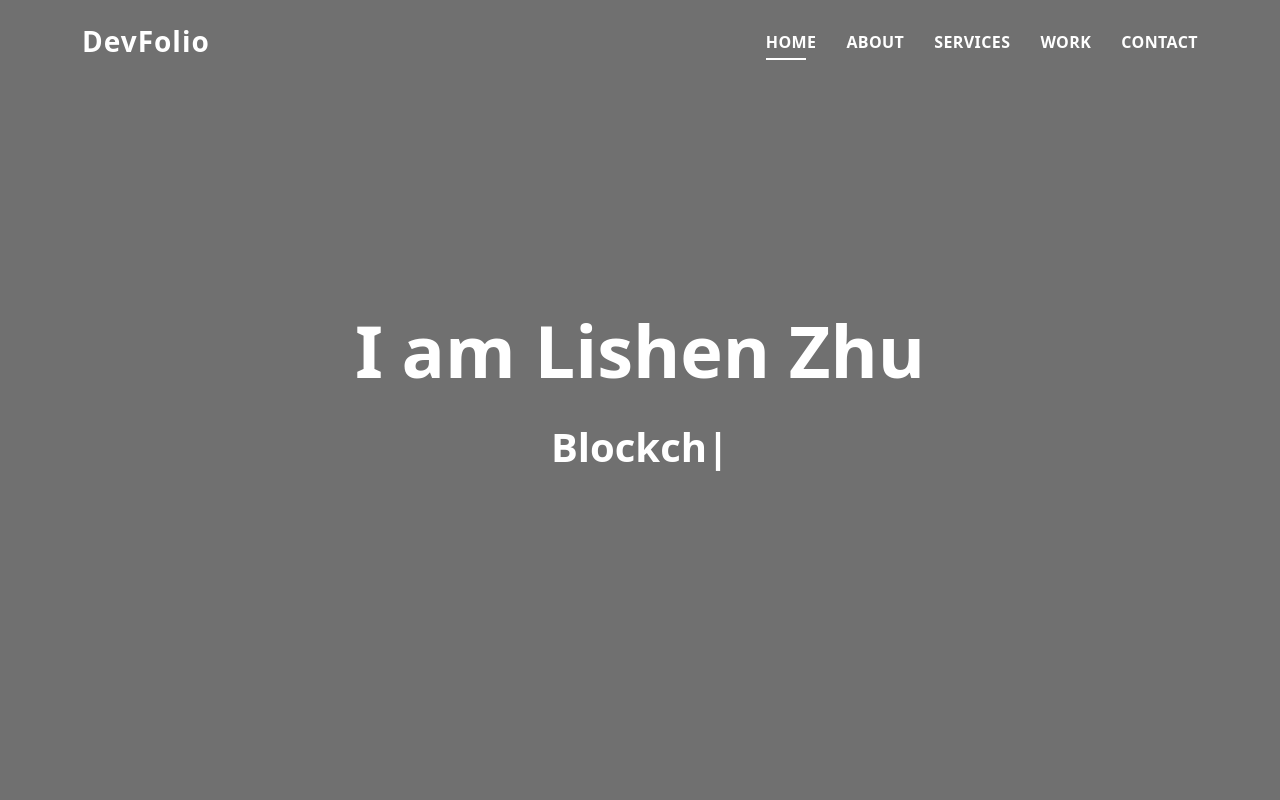
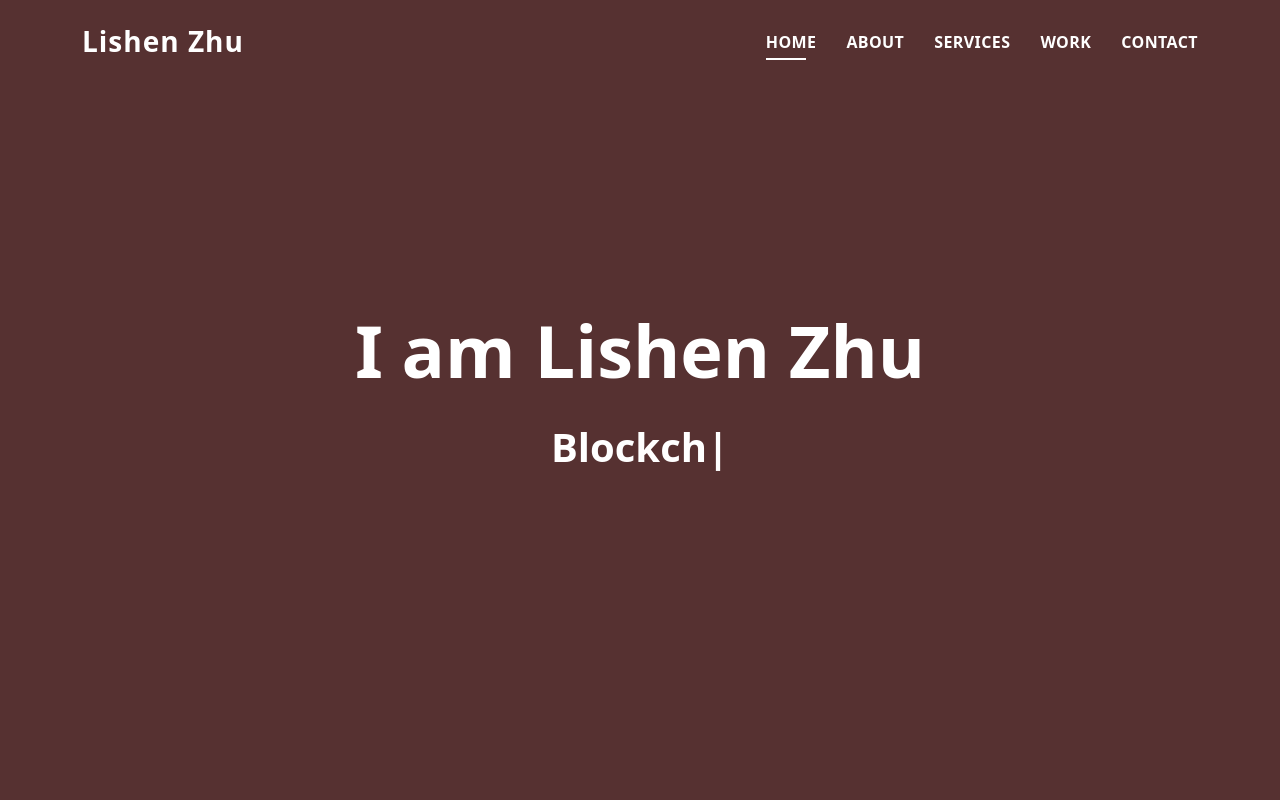
Before and after one commit to web-gardener/portfolio, a plain HTML site: page index.html in a window 1280 px wide. Shown: the top 800 px of the page. Drawn offline with nearby package versions, Linux system fonts and the light colour scheme; files that its build step writes are made by us from their sources.

Commit message:
update 1

```diff
--- a/index.html
+++ b/index.html
@@ -5,7 +5,7 @@
   <meta charset="utf-8">
   <meta content="width=device-width, initial-scale=1.0" name="viewport">
 
-  <title>DevFolio Bootstrap Portfolio Template - Index</title>
+  <title>Lishen Zhu Portfolio</title>
   <meta content="" name="description">
   <meta content="" name="keywords">
 
@@ -49,7 +49,7 @@
   <header id="header" class="fixed-top">
     <div class="container d-flex align-items-center justify-content-between">
 
-      <h1 class="logo"><a href="index.html">DevFolio</a></h1>
+      <h1 class="logo"><a href="index.html">Lishen Zhu</a></h1>
       <!-- Uncomment below if you prefer to use an image logo -->
       <!-- <a href="index.html" class="logo"><img src="assets/img/logo.png" alt="" class="img-fluid"></a>-->
 
@@ -68,7 +68,7 @@
   </header><!-- End Header -->
 
   <!-- ======= Hero Section ======= -->
-  <div id="hero" class="hero route bg-image" style="background-color: rgb(50, 50,)">
+  <div id="hero" class="hero route bg-image" style="background-color: rgba(148, 8, 8, 0.575)">
     <div class="overlay-itro"></div>
     <div class="hero-content display-table">
       <div class="table-cell">
```
